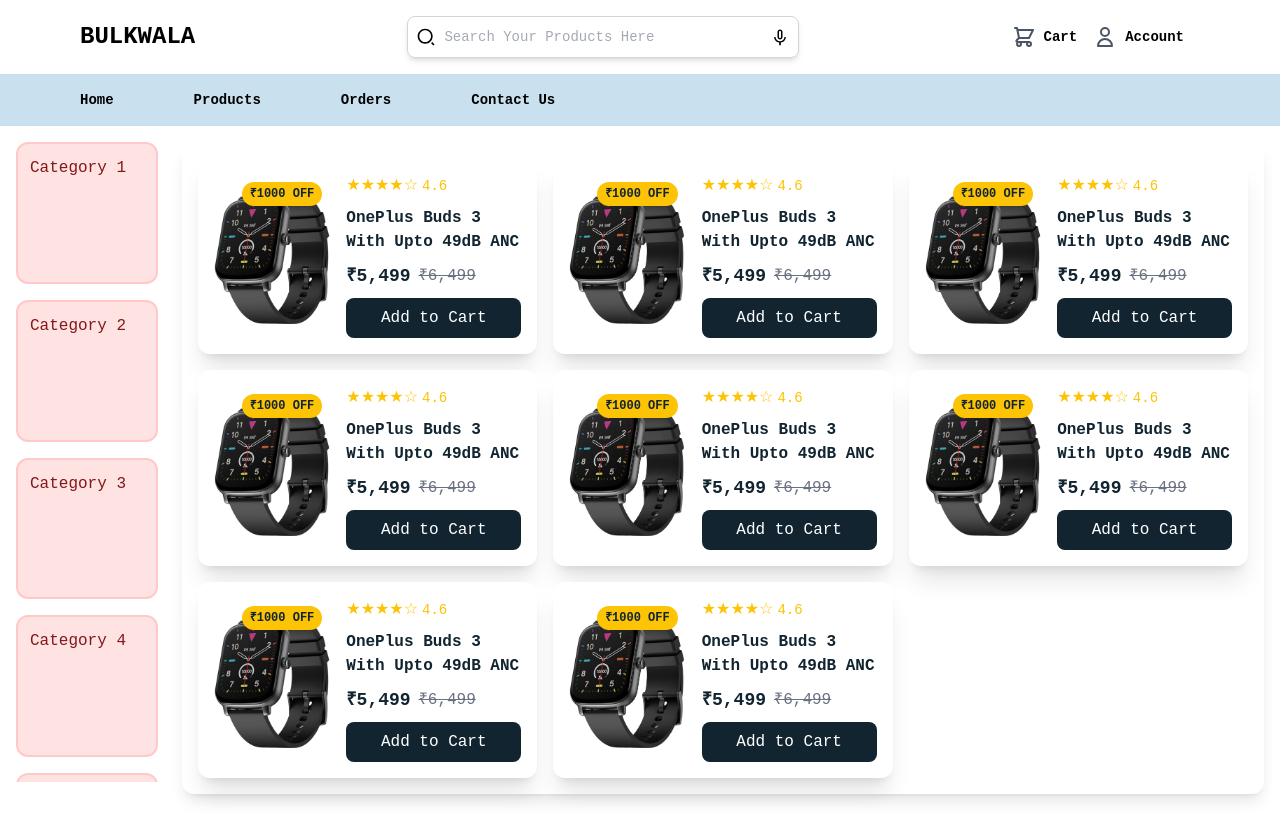
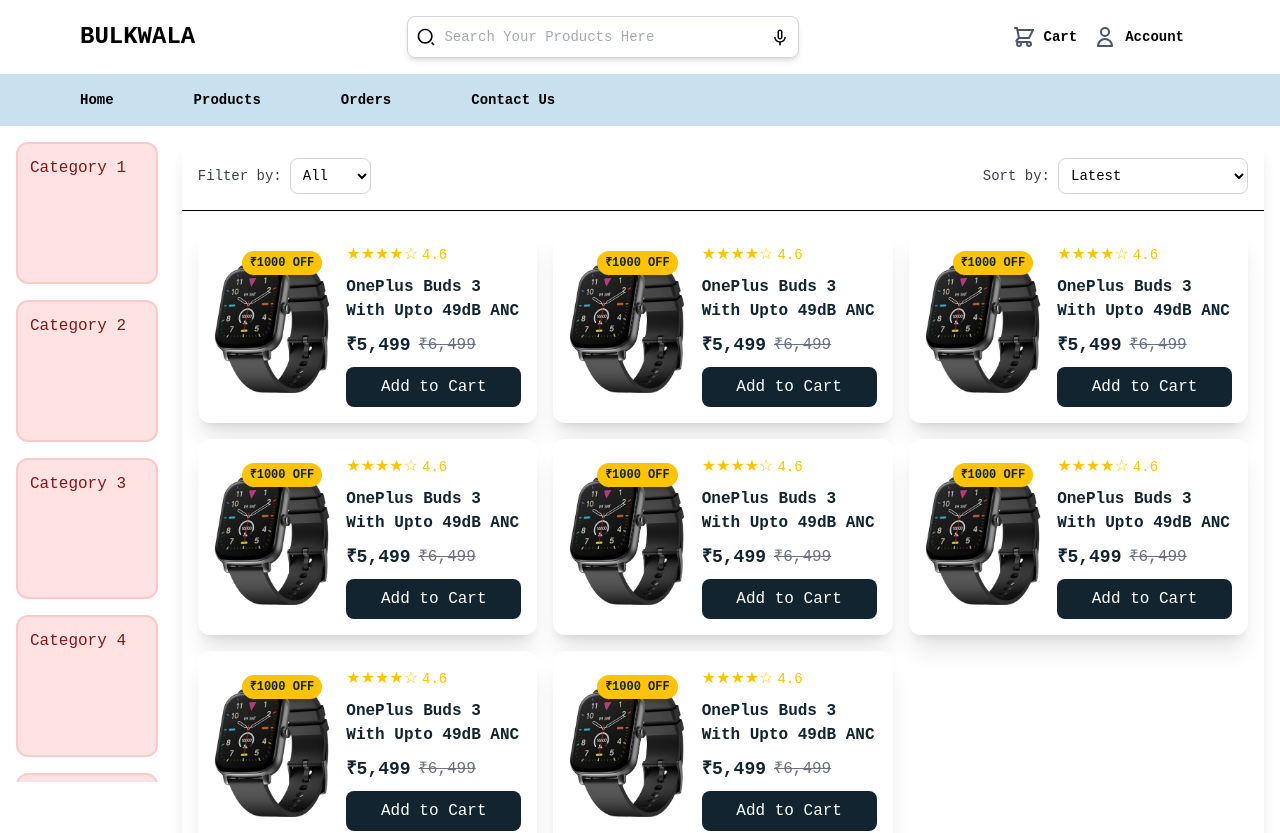
Before and after one commit to rajeev-the/E-bulkwala, a React (Vite) app: page /products in a window 1280 px wide. Shown: the top 833 px of the page. Built offline with nearby package versions, Linux system fonts and the light colour scheme; a web font is replaced by a local one.

Commit message:
first commit

```diff
--- a/src/Pages/ProductPage.jsx
+++ b/src/Pages/ProductPage.jsx
@@ -36,6 +36,32 @@
 
       {/* Sticky Product Grid */}
      <div className="flex-1 sticky top-0 bg-white shadow-lg rounded-xl">
+  {/* Filters & Sort */}
+  <div className="flex flex-wrap justify-between items-center p-4 border-b gap-4">
+    {/* Filter Dropdown */}
+    <div>
+      <label className="mr-2 text-sm font-medium text-gray-700">Filter by:</label>
+      <select className="border border-gray-300 rounded-lg p-2 text-sm focus:outline-none focus:ring-2 focus:ring-blue-400">
+        <option value="">All</option>
+        <option value="men">Men</option>
+        <option value="women">Women</option>
+        <option value="kids">Kids</option>
+      </select>
+    </div>
+
+    {/* Sort Dropdown */}
+    <div>
+      <label className="mr-2 text-sm font-medium text-gray-700">Sort by:</label>
+      <select className="border border-gray-300 rounded-lg p-2 text-sm focus:outline-none focus:ring-2 focus:ring-blue-400">
+        <option value="latest">Latest</option>
+        <option value="lowToHigh">Price: Low to High</option>
+        <option value="highToLow">Price: High to Low</option>
+        <option value="popular">Most Popular</option>
+      </select>
+    </div>
+  </div>
+
+  {/* Product Grid */}
   <div className="grid grid-cols-1 gap-4 p-4 sm:grid-cols-2 md:grid-cols-3">
     {[...Array(8)].map((_, i) => (
       <ProductListCard
@@ -46,6 +72,7 @@
     ))}
   </div>
 </div>
+
     </div>
   </div>
 </>
```
Lines whose indentation alone changed are shown as unchanged.
